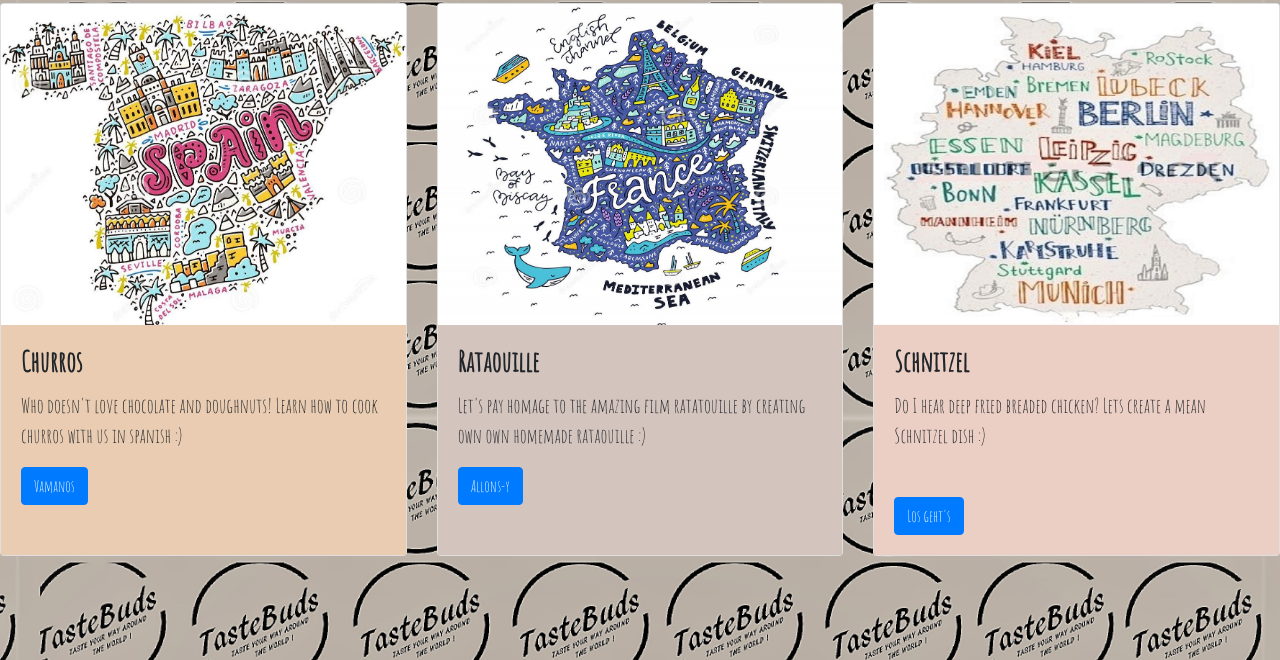
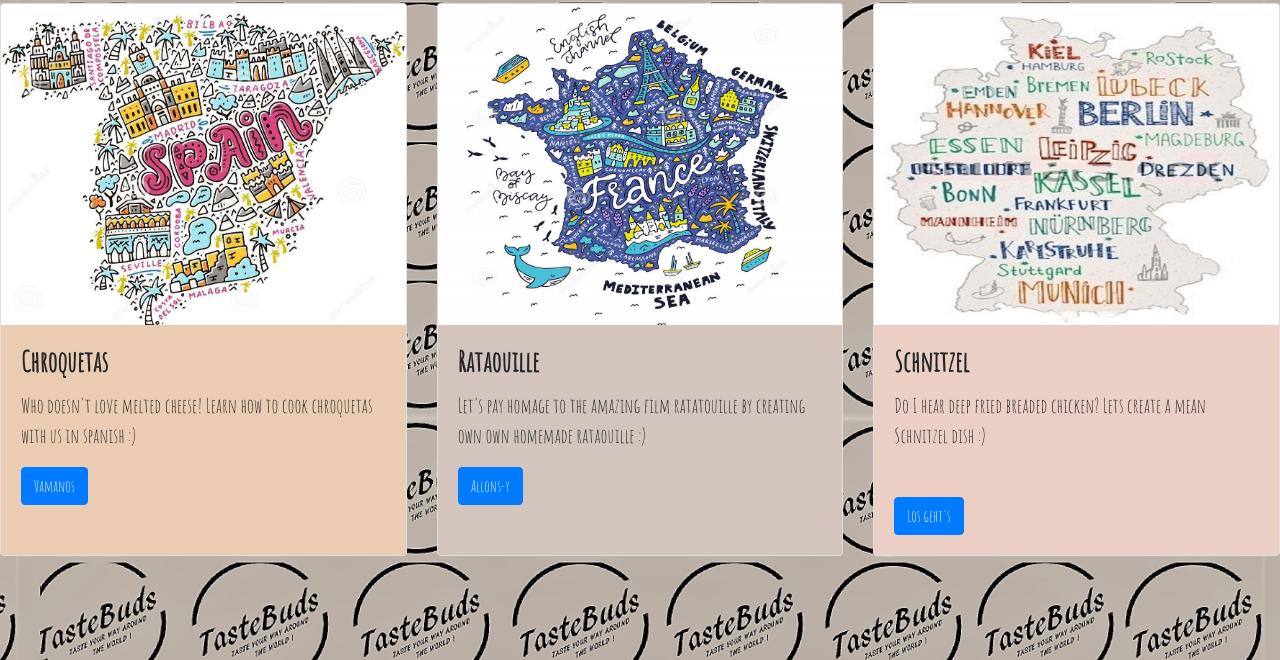
Before and after one commit to shenenejess/codekitchen, a plain HTML site: page receipe.html in a window 1280 px wide. Shown: the part 140-800 px from the top of the page. Drawn offline with nearby package versions, Linux system fonts and the light colour scheme.

Commit message:
updated recipe
Changed churros into chroquetas

```diff
--- a/receipe.html
+++ b/receipe.html
@@ -65,8 +65,8 @@
       <div class="card">
         <img class="card-img-top" src="Mapofspain1.jpg" alt="Map of Spain">
         <div class="card-body">
-          <h3 class="card-title"><strong> Churros </strong></h3>
-          <p class="card-text">Who doesn't love chocolate and doughnuts! Learn how to cook churros with us in spanish :)</p>
+          <h3 class="card-title"><strong> Chroquetas </strong></h3>
+          <p class="card-text">Who doesn't love melted cheese! Learn how to cook chroquetas with us in spanish :)</p>
           <a href="#" class="btn btn-primary">Vamanos</a>
         </div>
       </div>
```
